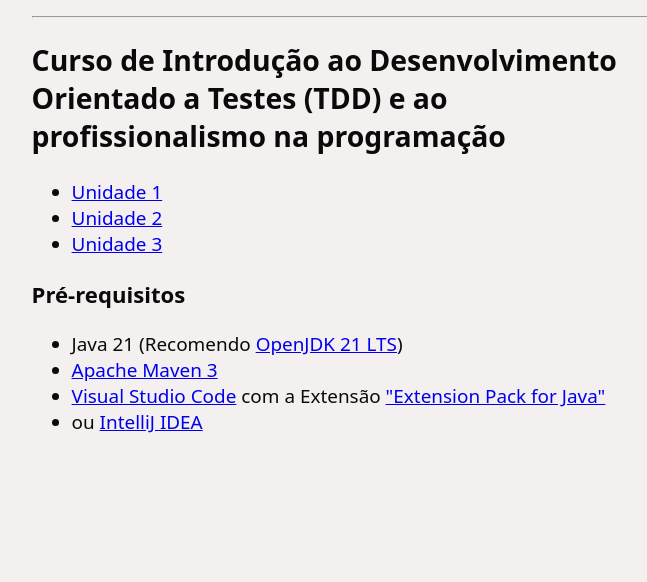
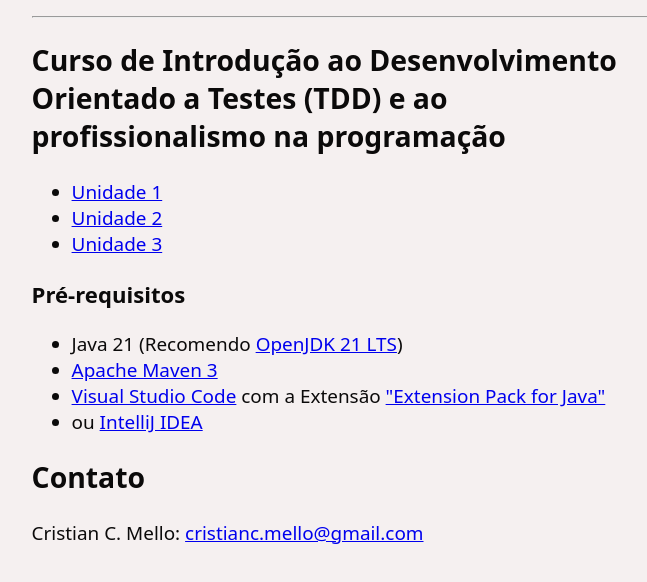
Before and after one commit to xpian94/astro-boilerplate, an Astro site: page / in a window 1280 px wide. Shown: the part 168-750 px from the top of the page, without its empty margins (284-931 px from the left). Built offline with nearby package versions, Linux system fonts and the light colour scheme; Astro itself is replaced by a stand-in of ours.

Commit message:
feat: adding contact info

```diff
--- a/src/pages/index.astro
+++ b/src/pages/index.astro
@@ -28,6 +28,8 @@ export const prerender = true;
 			<li><a href="https://code.visualstudio.com/" target="_blank" rel="noopener noreferrer">Visual Studio Code</a> com a Extensão <a href="https://marketplace.visualstudio.com/items?itemName=vscjava.vscode-java-pack" target="_blank" rel="noopener noreferrer">"Extension Pack for Java"</a></li>
 			<li>ou <a href="https://www.jetbrains.com/idea/" target="_blank" rel="noopener noreferrer">IntelliJ IDEA</a></li>
 		</ul>
+		<h2>Contato</h2>
+		Cristian C. Mello: <a href="mailto:cristianc.mello@gmail.com">cristianc.mello@gmail.com</a>
 	</main>
 </Layout>
 
```
